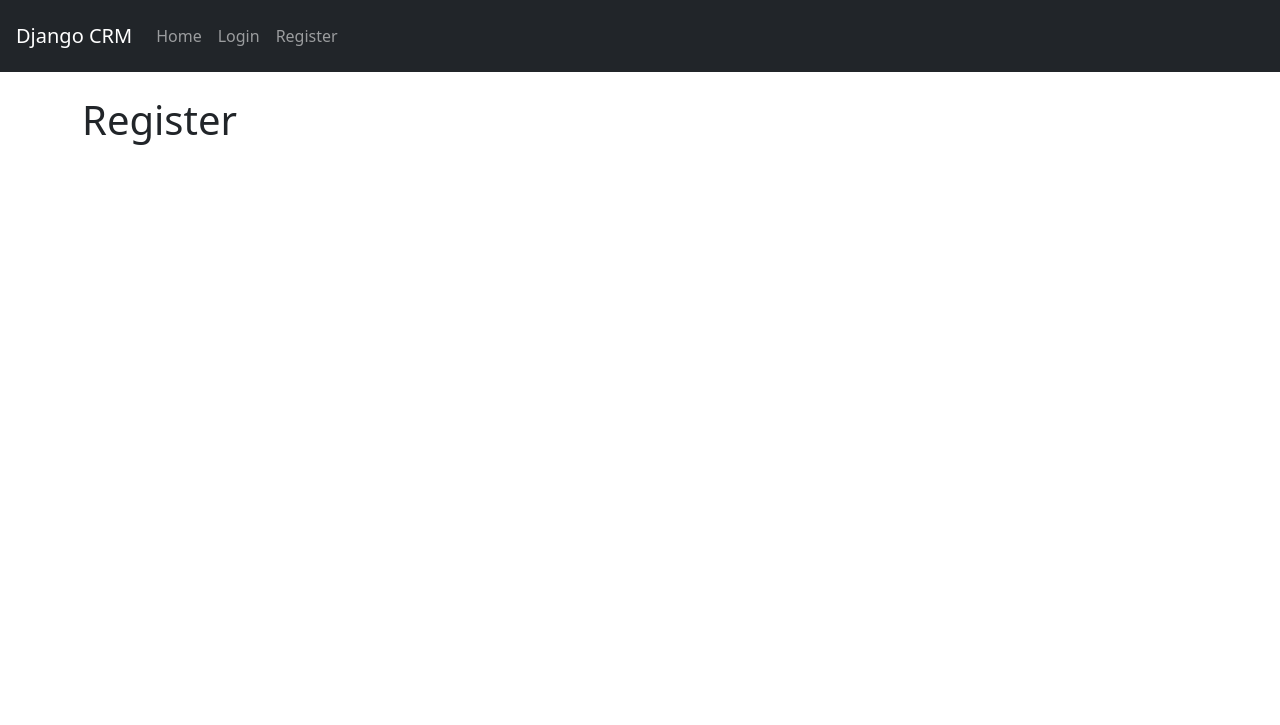
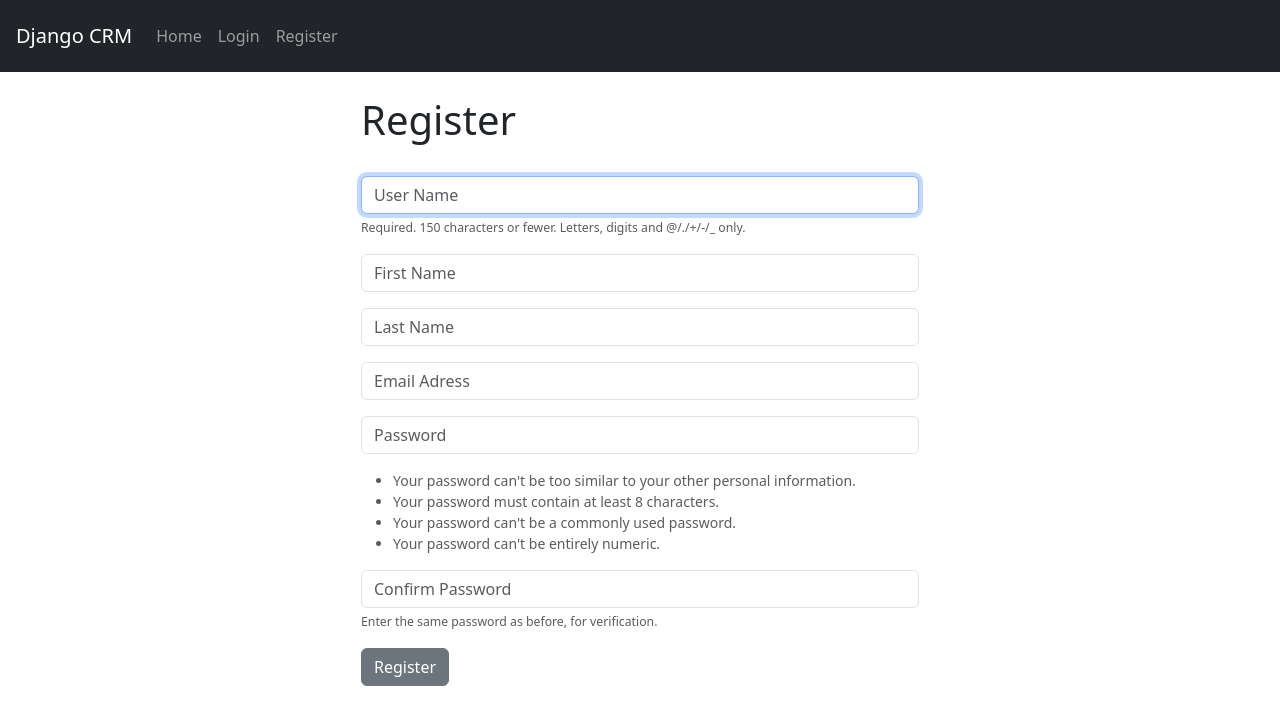
Before and after one commit to muzychka20/CRM, a Django app: page /register/ in a window 1280 px wide. Shown: the top 725 px of the page. Run offline with Django 5.2, Linux system fonts and the light colour scheme.

Commit message:
feat: registration

```diff
--- /dev/null
+++ b/crm/website/forms.py
@@ -0,0 +1,33 @@
+from django.contrib.auth.forms import UserCreationForm
+from django.contrib.auth.models import User
+from django import forms
+
+
+class SignUpForm(UserCreationForm):
+    email = forms.EmailField(label="", widget=forms.TextInput(attrs={'class': 'form-control', 'placeholder': 'Email Adress'}))
+    first_name = forms.CharField(label="", max_length="150", widget=forms.TextInput(attrs={'class': 'form-control', 'placeholder': 'First Name'}))
+    last_name = forms.CharField(label="", max_length="150", widget=forms.TextInput(attrs={'class': 'form-control', 'placeholder': 'Last Name'}))
+
+
+    class Meta:
+        model = User
+        fields = ('username', 'first_name', 'last_name', 'email', 'password1', 'password2')
+
+
+    def __init__(self, *args, **kwargs):
+        super(SignUpForm, self).__init__(*args, **kwargs)
+
+        self.fields['username'].widget.attrs['class'] = 'form-control'
+        self.fields['username'].widget.attrs['placeholder'] = 'User Name'
+        self.fields['username'].label = ''
+        self.fields['username'].help_text = '<span class="form-text text-muted"><small>Required. 150 characters or fewer. Letters, digits and @/./+/-/_ only.</small></span>'
+
+        self.fields['password1'].widget.attrs['class'] = 'form-control'
+        self.fields['password1'].widget.attrs['placeholder'] = 'Password'
+        self.fields['password1'].label = ''
+        self.fields['password1'].help_text = '<ul class="form-text text-muted small"><li>Your password can\'t be too similar to your other personal information.</li><li>Your password must contain at least 8 characters.</li><li>Your password can\'t be a commonly used password.</li><li>Your password can\'t be entirely numeric.</li></ul>'
+
+        self.fields['password2'].widget.attrs['class'] = 'form-control'
+        self.fields['password2'].widget.attrs['placeholder'] = 'Confirm Password'
+        self.fields['password2'].label = ''
+        self.fields['password2'].help_text = '<span class="form-text text-muted"><small>Enter the same password as before, for verification.</small></span>'
--- a/crm/website/templates/register.html
+++ b/crm/website/templates/register.html
@@ -1,5 +1,24 @@
 {% extends 'base.html' %}
 
 {% block content %}
-  <h1>Register</h1>
+  <div class="col-md-6 offset-md-3">
+    <h1>Register</h1> <br>
+    <form method="POST" action="">
+      {% csrf_token %}
+      {% if form.errors %}
+        <div class="alert alert-warning alert-dismissible fade show" role="alert">
+          Your form has errors
+          {% for field in form %}
+            {% if field.errors %}
+              {{ field.errors }}
+            {% endif %}
+          {% endfor %}
+        </div>
+      {% endif %}
+      {{ form.as_p }}
+      <button type="submit" class="btn btn-secondary">Register</button>
+    </form>
+  </div>
+
+
 {% endblock %}
--- a/crm/website/views.py
+++ b/crm/website/views.py
@@ -2,7 +2,7 @@ from django.contrib.auth import authenticate
 from django.shortcuts import render, redirect
 from django.contrib.auth import authenticate, login, logout
 from django.contrib import messages
-
+from .forms import SignUpForm
 
 def home(request):
     return render(request, 'home.html', {})
@@ -34,4 +34,20 @@ def logout_user(request):
 
 
 def register_user(request):
-    return render(request, 'register.html', {})
+    if request.method == "POST":
+        form = SignUpForm(request.POST)
+        if form.is_valid():
+            form.save()
+            # Authenticate and login
+            username = form.cleaned_data['username']
+            password = form.cleaned_data['password1']
+            user = authenticate(request, username=username, password=password)
+            if user is not None:
+                login(request, user)
+                messages.success(request, "You have been logged in!")
+                return redirect('home')
+    else:
+        form = SignUpForm()
+        return render(request, 'register.html', {'form': form})
+
+    return render(request, 'register.html', {'form': form})
```
